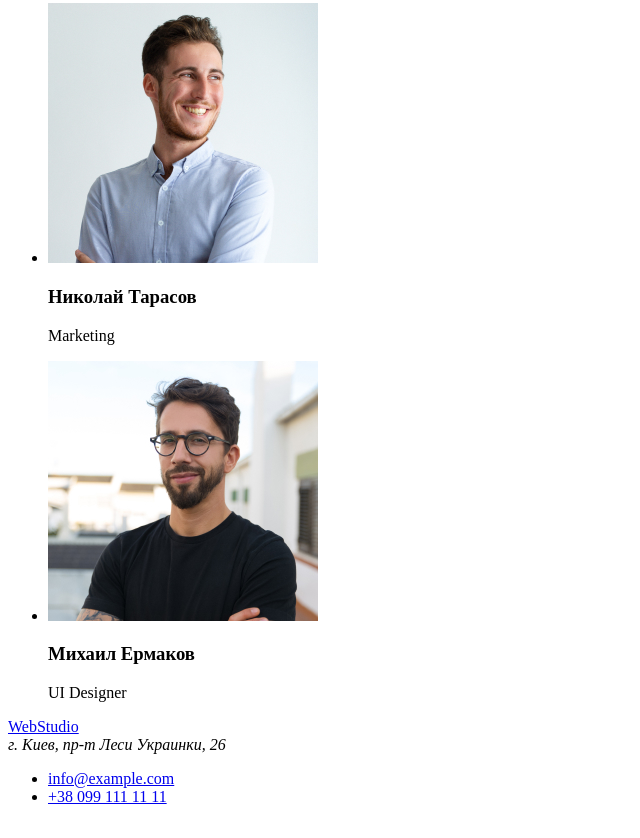
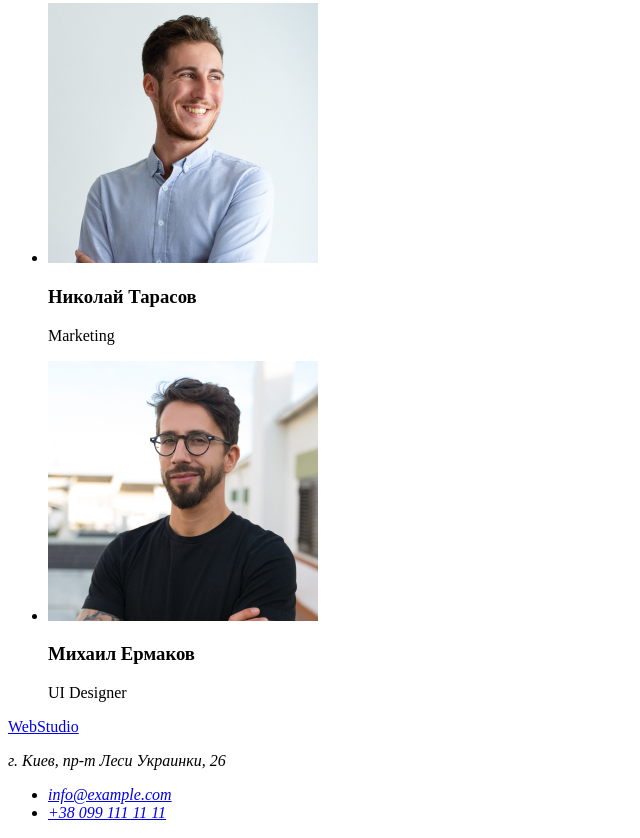
Before and after one commit to PavliukD/goit-markup-hw-01, a plain HTML site: page index.html in a window 1280 px wide. Shown: the part 2333-3171 px from the top of the page, without its empty margins (0-640 px from the left). Drawn offline with Linux system fonts and the light colour scheme.

Commit message:
Исправлены ошибки в адресе

```diff
--- a/index.html
+++ b/index.html
@@ -60,11 +60,13 @@
 
     <footer>
         <a lang="en" href="/">WebStudio</a>
-        <address>г. Киев, пр-т Леси Украинки, 26</address>
-        <ul>
-            <li><a href="mailto:info@example.com">info@example.com</a></li>
-            <li><a href="tel:+380991111111">+38 099 111 11 11</a></li>
-        </ul>
+        <address>
+            <p>г. Киев, пр-т Леси Украинки, 26</p>
+            <ul>
+                <li><a href="mailto:info@example.com">info@example.com</a></li>
+                <li><a href="tel:+380991111111">+38 099 111 11 11</a></li>
+            </ul>
+        </address>
     </footer>
 </body>
 </html>
```
